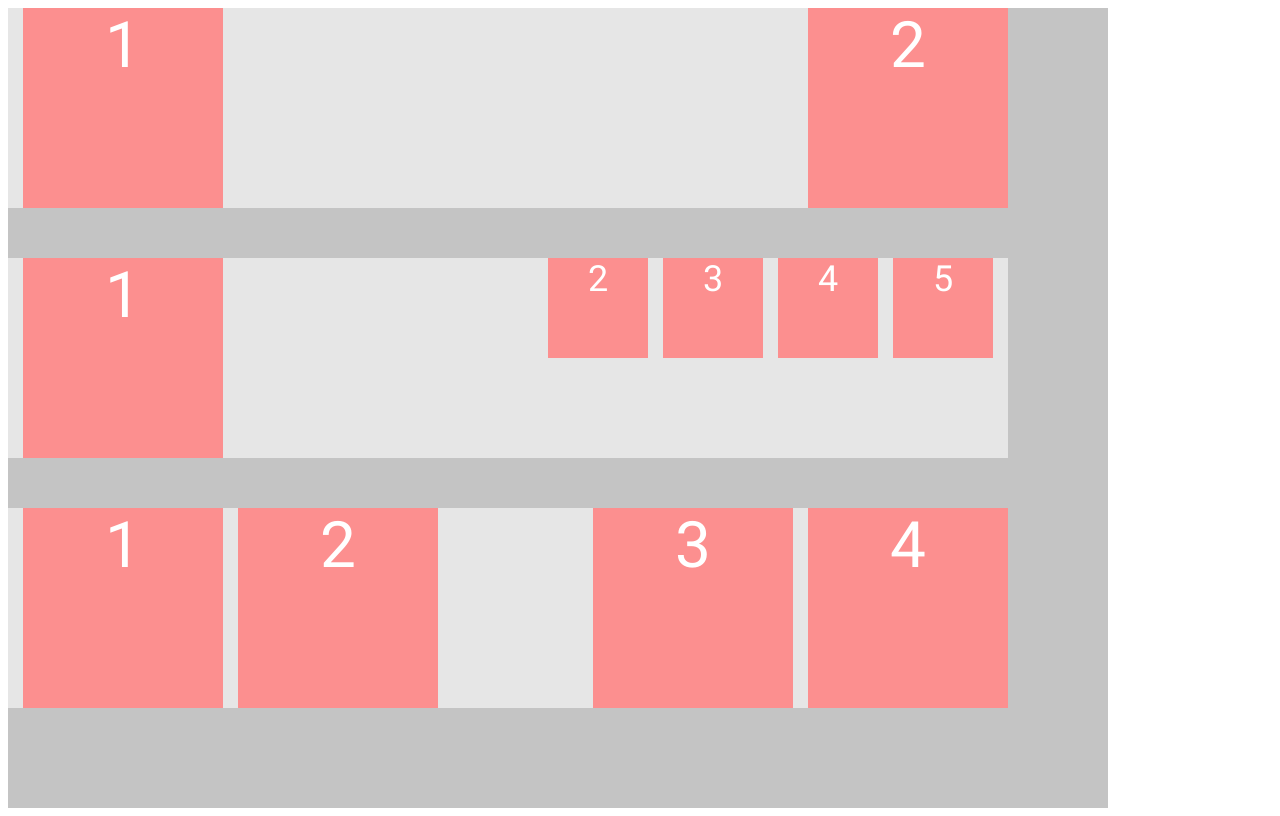
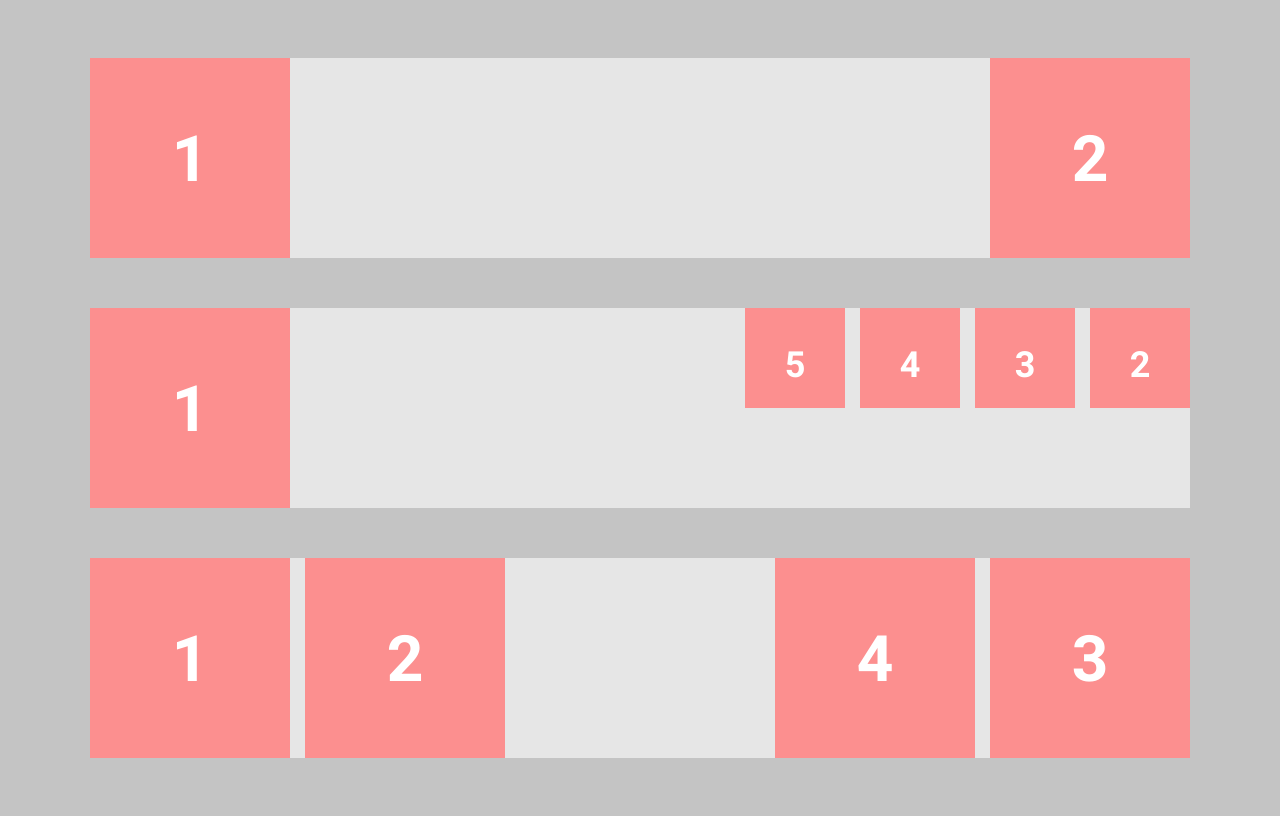
Before and after one commit to MarinaE-code/FrontEnd_Homework, a plain HTML site: page index.html in a window 1280 px wide. Drawn offline with Linux system fonts and the light colour scheme.

Commit message:
add span

```diff
--- a/css/style.css
+++ b/css/style.css
@@ -1,15 +1,16 @@
 .container {
   width: 1100px;
-  height: 800px;
-  background: #c4c4c4;
+  margin: auto;
+  padding-top: 50px;
 }
 .wrap {
-  color: white;
-  width: 1000px;
-  height: 200px;
+  background-color: #e6e6e6;
+  margin-bottom: 50px;
 }
 body {
   font-family: "Roboto", sans-serif;
+  /* background: #e5e5e5; */
+  background: #c4c4c4;
 }
 
 .card {
@@ -20,6 +21,14 @@ body {
   font-size: 64px;
   color: #ffffff;
   margin-left: 15px;
+}
+.card-left {
+  background: #fc8f8f;
+  width: 200px;
+  height: 200px;
+  text-align: center;
+  font-size: 64px;
+  color: #ffffff;
 }
 .small-card {
   background: #fc8f8f;
@@ -33,3 +42,17 @@ body {
 .clearfix {
   clear: both;
 }
+.small-card-right {
+  background: #fc8f8f;
+  width: 100px;
+  height: 100px;
+  text-align: center;
+  font-size: 36px;
+  color: #ffffff;
+  margin-right: 0px;
+}
+
+.text {
+  text-align: center;
+  font-weight: bolder;
+}
--- a/index.html
+++ b/index.html
@@ -16,28 +16,53 @@
     <main>
 
         <div class="container">
-            <div class="wrap" style="background: #E6E6E6;">
-                <div class="card" style="float: left;">1</div>
-                <div class="card" style="float: right;">2</div>
-
+            <div class="wrap">
+                <div class="card-left" style="float: left;">
+                    <p class="text">1</p>
+                </div>
+                <div class="card" style="float: right;">
+                    <p class="text">2</p>
+                </div>
+                <span style="clear: both; display: block;"></span>
+            </div>
+            <div class="wrap">
+                <div class="card-left" style="float: left;">
+                    <p class="text"> 1</p>
+                </div>
+                <div class="card-right" style="float: right;">
+                    <div class="small-card-right" style="float: right;">
+                        <p class="text">2</p>
+                    </div>
+                    <div class="small-card" style="float: right;">
+                        <p class="text">3</p>
+                    </div>
+                    <div class="small-card" style="float: right;">
+                        <p class="text">4</p>
+                    </div>
+                    <div class="small-card" style="float: right;">
+                        <p class="text">5</p>
+                    </div>
+                </div>
+                <span style="clear: both; display: block;"></span>
+            </div>
+            <div class="wrap">
+                <div class="card-left" style="float: left">
+                    <p class="text"> 1</p>
+                </div>
+                <div class="card" style="float: left;">
+                    <p class="text"> 2</p>
+                </div>
+                <div class="card" style="float: right;">
+                    <p class="text"> 3</p>
+                </div>
+                <div class="card" style="float: right;">
+                    <p class="text"> 4</p>
+                </div>
+                <span style="clear: both; display: block;"></span>
             </div>
 
-            <span style="clear: both; display: block; border: 1px; margin-bottom: 50px;"></span>
-            <div class="wrap" style="background: #E6E6E6;">
-                <div class="card" style="float: left;">1</div>
-                <div class="small-card" style="float: right;">5</div>
-                <div class="small-card" style="float: right;">4</div>
-                <div class="small-card" style="float: right;">3</div>
-                <div class="small-card" style="float: right;">2</div>
-            </div>
-            <span style="clear: both; display: block; border: 1px; margin-bottom: 50px;"></span>
-            <div class="wrap" style="background: #E6E6E6;">
-                <div class="card" style="float: left">1</div>
-                <div class="card" style="float: left;">2</div>
-                <div class="card" style="float: right;">4</div>
-                <div class="card" style="float: right;">3</div>
-            </div>
         </div>
+
     </main>
 </body>
 
```
